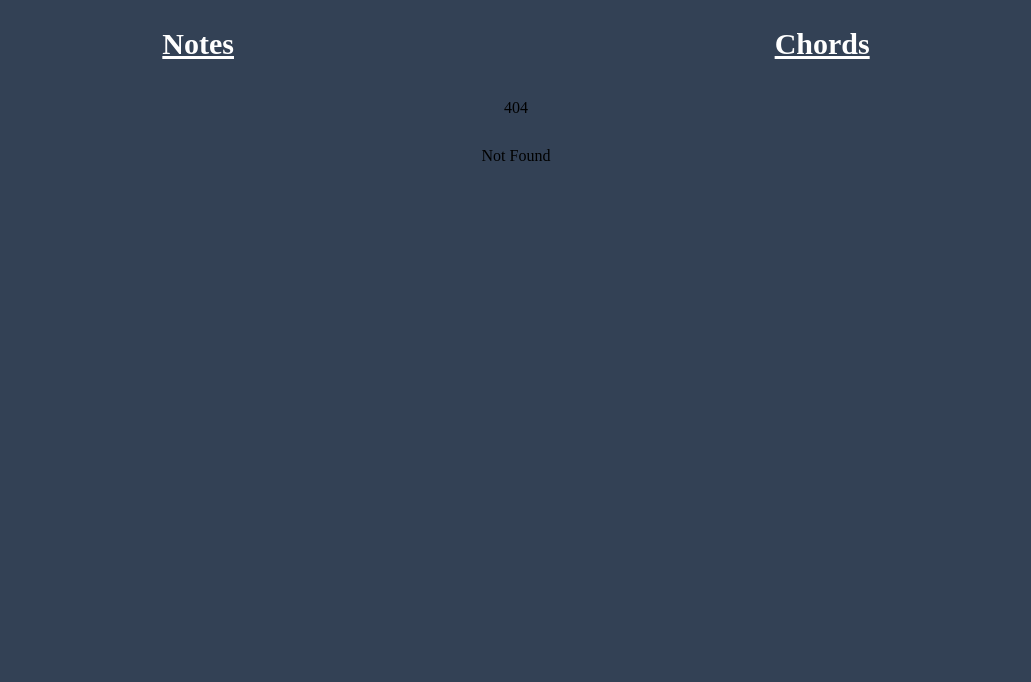
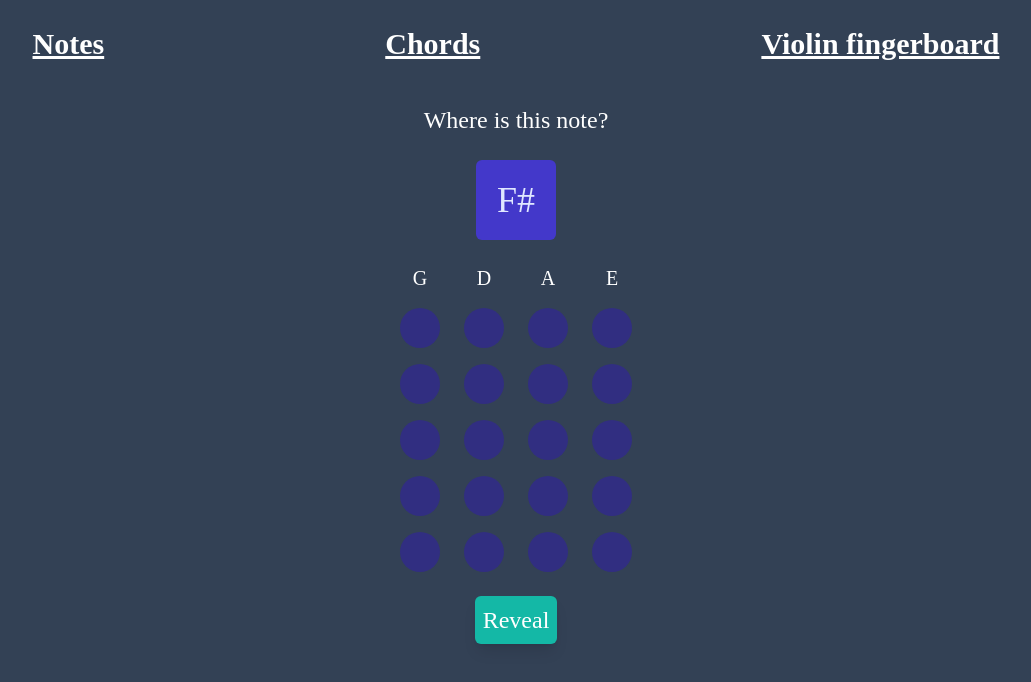
Before and after one commit to valterschutz/musicians-toolkit, a SvelteKit app: page /violin-fingerboard in a window 1280 px wide. Before the commit this address had no page. Shown: the top 682 px of the page, without its empty margins (124-1155 px from the left). Built offline with nearby package versions, Linux system fonts and the light colour scheme; a web font is replaced by a local one.

Commit message:
feat: add violin fingerboard active-recall view
Given a random note in first position, click the fingerboard spots
where it can be played, then reveal to see correct/incorrect/missed
positions. No scoring, matching the flashcard style of the other views.

```diff
--- a/src/routes/+layout.svelte
+++ b/src/routes/+layout.svelte
@@ -21,6 +21,13 @@
 			class:text-teal-200={selected === 'chords'}
 			onclick={() => (selected = 'chords')}>Chords</a
 		>
+		<a
+			href="violin-fingerboard"
+			class="text-3xl text-center font-bold font-sans underline"
+			class:text-white={selected !== 'violin-fingerboard'}
+			class:text-teal-200={selected === 'violin-fingerboard'}
+			onclick={() => (selected = 'violin-fingerboard')}>Violin fingerboard</a
+		>
 	</div>
 	{@render children()}
 </div>
--- /dev/null
+++ b/src/routes/violin-fingerboard/+page.svelte
@@ -0,0 +1,115 @@
+<script lang="ts">
+	import _ from 'lodash';
+	import '@fontsource/risque';
+
+	type Position = { string: string; finger: number; note: string };
+
+	const strings = ['G', 'D', 'A', 'E'];
+	const fingers = [0, 1, 2, 3, 4];
+
+	// Canonical first-position pattern: each finger a diatonic step above the previous.
+	const notesByString: Record<string, string[]> = {
+		G: ['G', 'A', 'B', 'C', 'D'],
+		D: ['D', 'E', 'F#', 'G', 'A'],
+		A: ['A', 'B', 'C#', 'D', 'E'],
+		E: ['E', 'F#', 'G#', 'A', 'B']
+	};
+
+	const positions: Position[] = strings.flatMap((string) =>
+		fingers.map((finger) => ({ string, finger, note: notesByString[string][finger] }))
+	);
+
+	const uniqueNotes = _.uniq(positions.map((p) => p.note));
+
+	function positionKey(position: Position) {
+		return `${position.string}-${position.finger}`;
+	}
+
+	let currentNote = $state(_.sample(uniqueNotes) as string);
+	let selectedKeys = $state<Set<string>>(new Set());
+	let revealed = $state(false);
+
+	const correctPositions = $derived(positions.filter((p) => p.note === currentNote));
+	const correctKeys = $derived(new Set(correctPositions.map(positionKey)));
+
+	function toggleSelection(position: Position) {
+		if (revealed) return;
+		const key = positionKey(position);
+		const next = new Set(selectedKeys);
+		if (next.has(key)) {
+			next.delete(key);
+		} else {
+			next.add(key);
+		}
+		selectedKeys = next;
+	}
+
+	function reveal() {
+		revealed = true;
+	}
+
+	function nextNote() {
+		currentNote = _.sample(uniqueNotes.filter((n) => n !== currentNote)) as string;
+		selectedKeys = new Set();
+		revealed = false;
+	}
+
+	function dotClasses(position: Position) {
+		const key = positionKey(position);
+		const isSelected = selectedKeys.has(key);
+		const isCorrect = correctKeys.has(key);
+
+		if (!revealed) {
+			return isSelected ? 'bg-teal-500' : 'bg-indigo-900';
+		}
+		if (isSelected && isCorrect) return 'bg-green-500';
+		if (isSelected && !isCorrect) return 'bg-red-500';
+		if (!isSelected && isCorrect) return 'bg-amber-500';
+		return 'bg-indigo-900';
+	}
+</script>
+
+<div class="flex flex-col items-center gap-6 p-2 w-[348px]">
+	<p class="text-white text-2xl">Where is this note?</p>
+	<div
+		class="rounded-md w-[80px] h-[80px] bg-indigo-700 text-indigo-100 flex justify-center items-center"
+	>
+		<p class="text-4xl cursor-default">{currentNote}</p>
+	</div>
+
+	<div class="flex flex-row justify-center gap-6 w-full">
+		{#each strings as string}
+			<div class="flex flex-col items-center gap-4">
+				<p class="text-white text-xl">{string}</p>
+				<div class="flex flex-col gap-4">
+					{#each fingers as finger}
+						{@const position = { string, finger, note: notesByString[string][finger] }}
+						<button
+							class="rounded-full size-10 transition-colors cursor-pointer outline-none focus:ring-4 {dotClasses(
+								position
+							)}"
+							aria-label="{string} string, finger {finger}"
+							onclick={() => toggleSelection(position)}
+						></button>
+					{/each}
+				</div>
+			</div>
+		{/each}
+	</div>
+
+	{#if !revealed}
+		<button
+			class="hover:bg-teal-600 bg-teal-500 text-white text-2xl p-2 rounded-md cursor-pointer outline-none focus:ring-4 shadow-lg transform active:scale-75 transition-transform"
+			onclick={reveal}
+		>
+			Reveal
+		</button>
+	{:else}
+		<button
+			class="hover:bg-teal-600 bg-teal-500 text-white text-2xl p-2 rounded-md cursor-pointer outline-none focus:ring-4 shadow-lg transform active:scale-75 transition-transform"
+			onclick={nextNote}
+		>
+			Next
+		</button>
+	{/if}
+</div>
```
Also changed, not shown: 1 other file (tests, documents, lock files or other folders).
